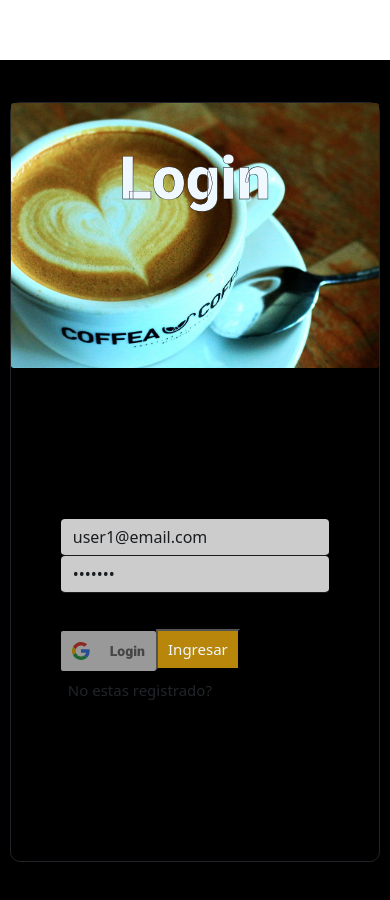
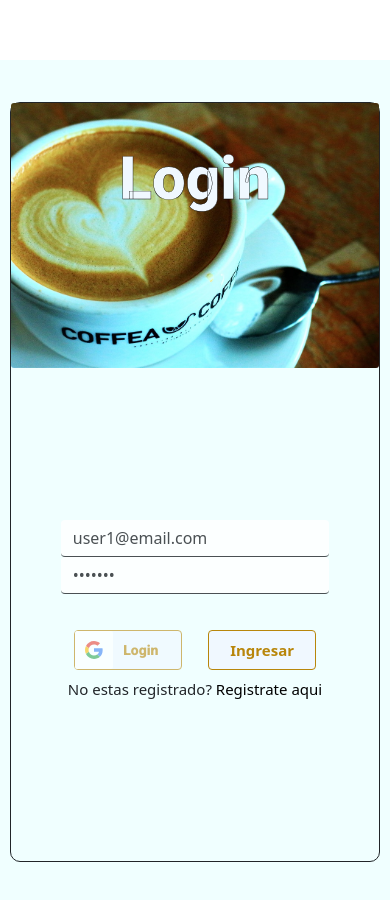
Before and after one commit to CamiloFuentesR/cafe-frontend, a React (Create React App) app: page /auth/login in a window 390 px wide. Shown: the top 900 px of the page. Built offline with nearby package versions, Linux system fonts and the light colour scheme; no server answers.

Commit message:
responsive

```diff
--- a/src/styles/components/__auth.scss
+++ b/src/styles/components/__auth.scss
@@ -7,6 +7,7 @@
         width: 100%;
         height: 100vh;
         position: relative;
+        background-color: azure;
     }
     ._login_card{
         width: 95%;
@@ -76,11 +77,26 @@
         }
     }
     ._login_button{
+        display: flex;
+        flex-direction: row;
+        justify-content: space-around;
         margin-top: 20px;
+        text-align: center !important;
         button {
+            width: 40%;
             padding: 10px;
-            color: aliceblue;
-            background-color: darkgoldenrod;
+            color:darkgoldenrod !important;
+            border: 1px solid darkgoldenrod !important;
+            background-color: aliceblue !important;
+            border-radius: 4px !important;
+            box-shadow: 0px 0px 0px 0px !important ;
+            font-weight: 700 !important;
+            &:hover{
+                background-color: darkgoldenrod !important;
+                color: aliceblue !important;
+                box-shadow: 0px 2px 2px 0px grey !important;
+
+            }
         }
     }
     ._login_register{
```
